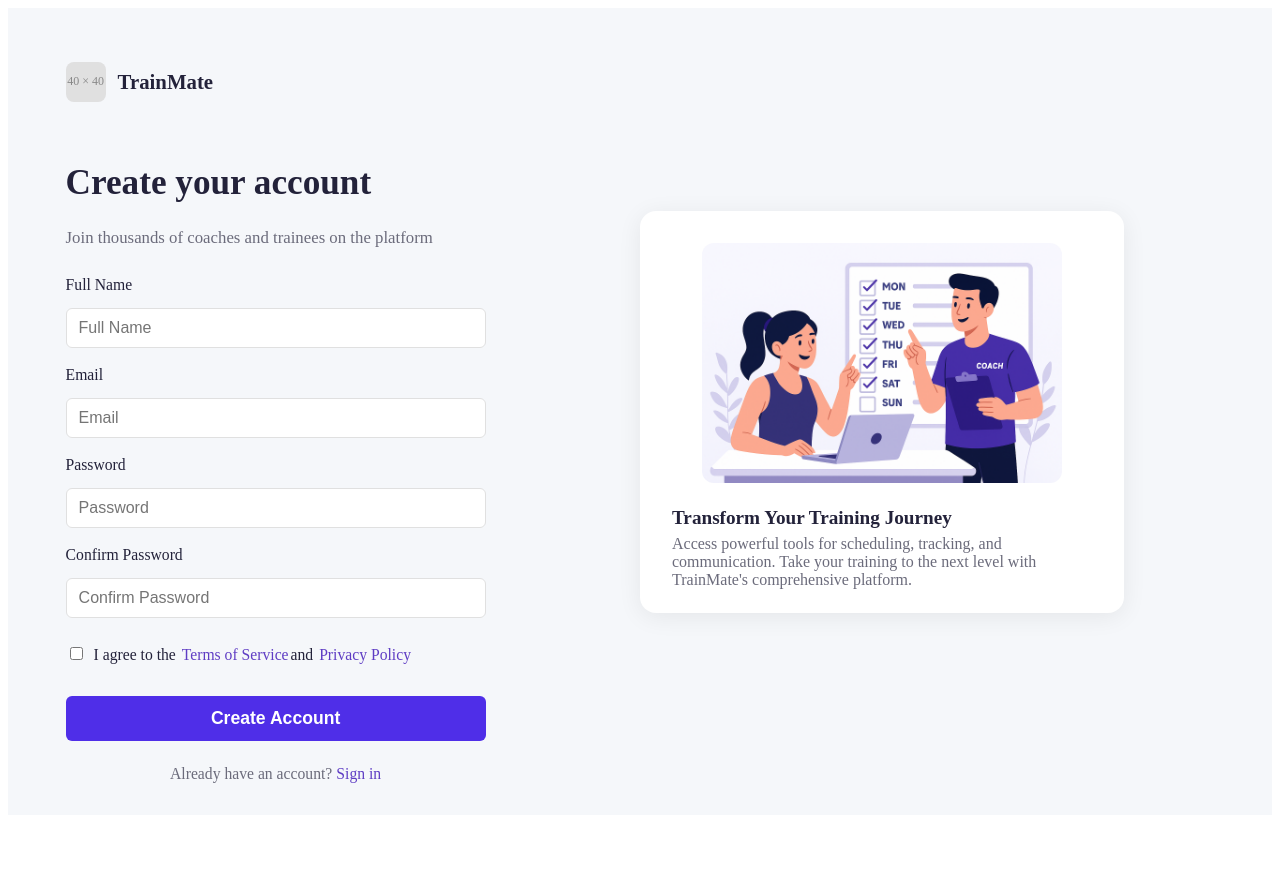
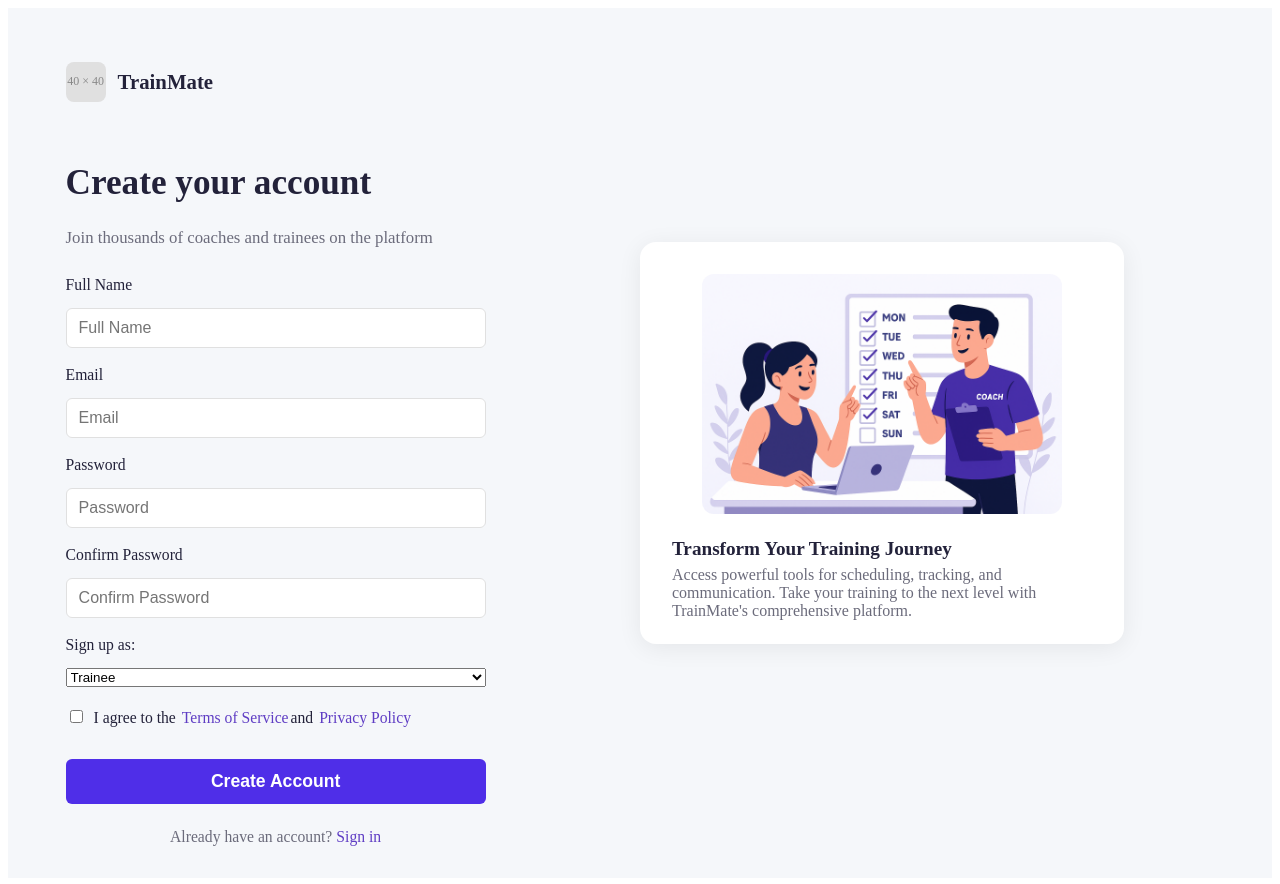
Before and after one commit to omars154/trainmate-frontend, a React (Vite) app: page /signup in a window 1280 px wide. Before the commit the page ends 823 px from the top, so only its background shows below. Built offline with nearby package versions, Linux system fonts and the light colour scheme.

Commit message:
fix the Signup roles

```diff
--- a/src/Authentication/Signup.jsx
+++ b/src/Authentication/Signup.jsx
@@ -23,6 +23,7 @@ const Signup = () => {
       alert('You must agree to the terms and privacy policy');
       return;
     }
+
     try {
       const endpoint =
         role === 'trainee'
@@ -89,10 +90,17 @@ const Signup = () => {
             onChange={(e) => setConfirmPassword(e.target.value)}
             required
           />
-          <select value={role} onChange={(e) => setRole(e.target.value)} style={{ display: 'none' }}>
+          <label htmlFor="role">Sign up as:</label>
+          <select
+            id="role"
+            value={role}
+            onChange={(e) => setRole(e.target.value)}
+            className="signup-role-dropdown"
+          >
             <option value="trainee">Trainee</option>
-            <option value="trainer">Trainer</option>
+            <option value="trainer">Coach / Trainer</option>
           </select>
+
           <div className="signup-terms-row">
             <input
               type="checkbox"
```
